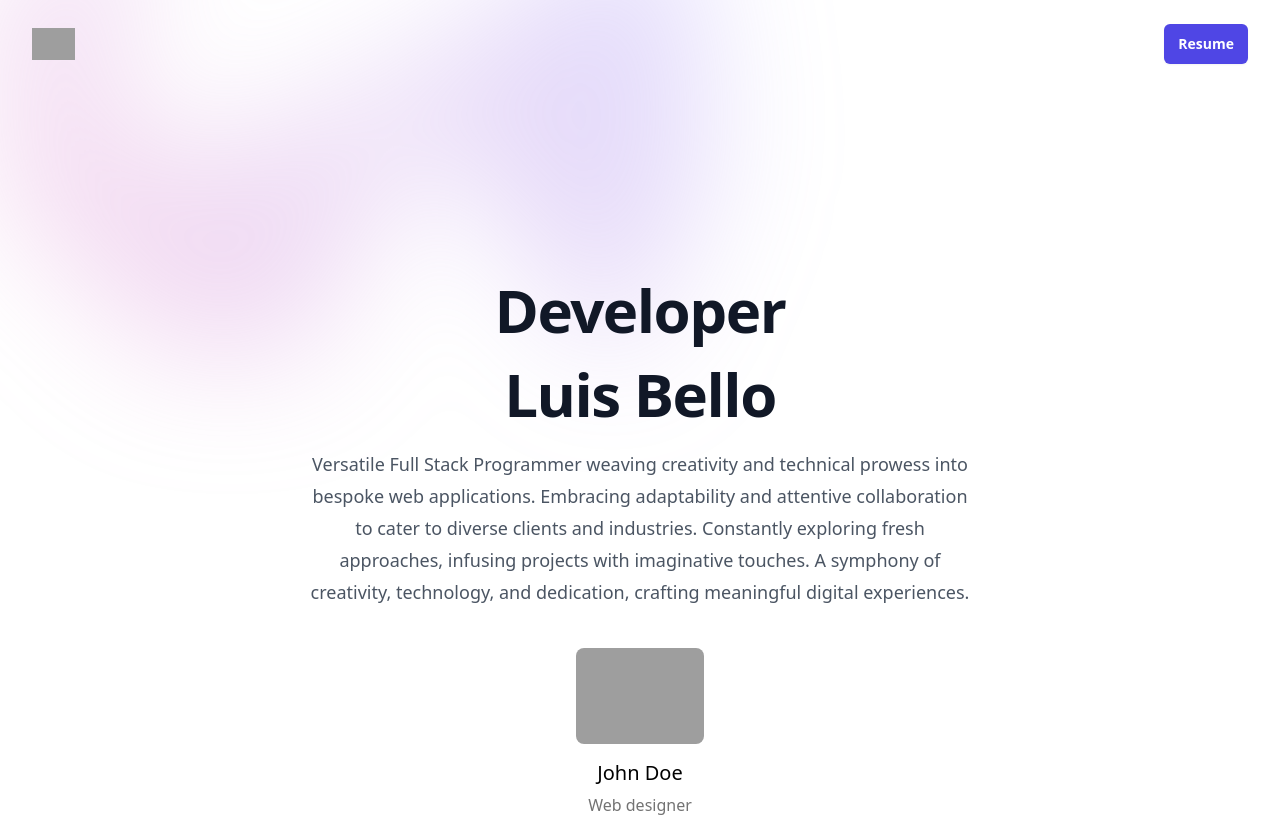
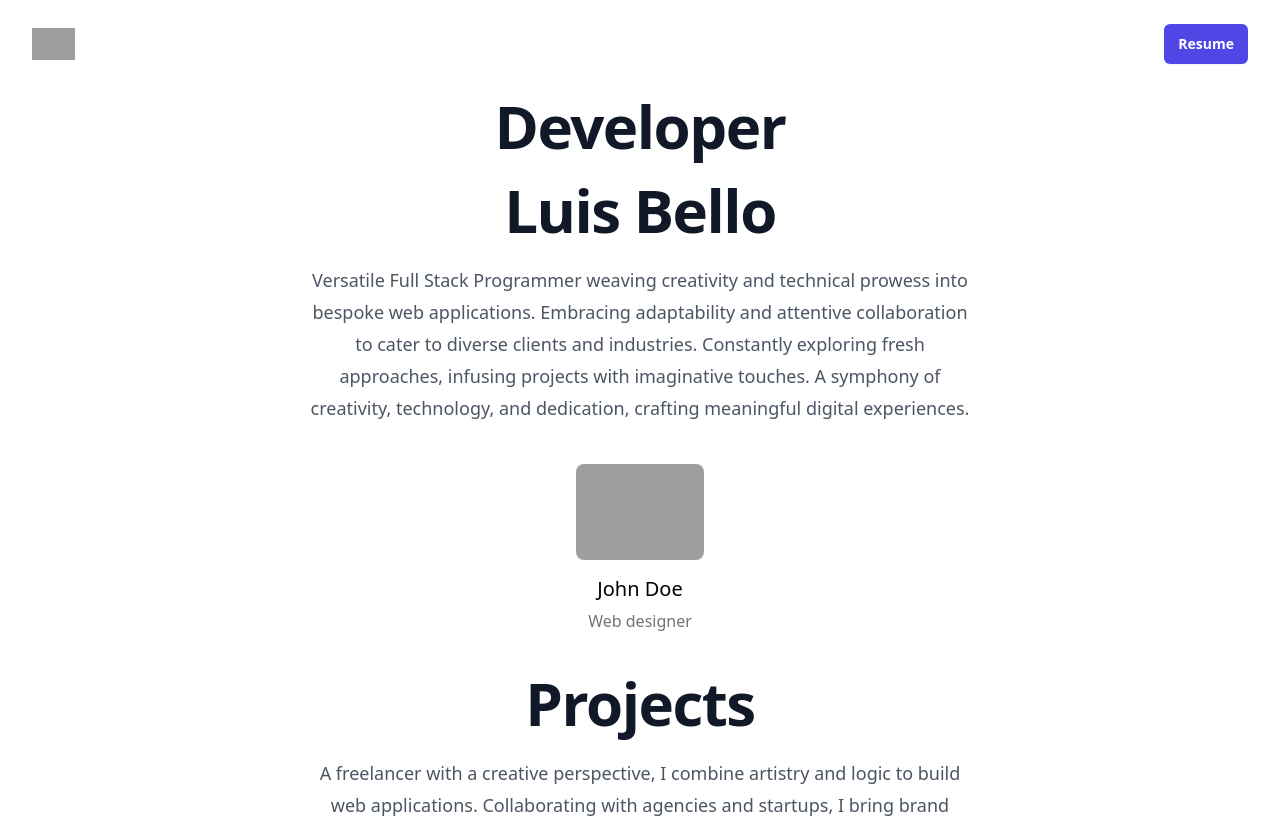
Before and after one commit to luizbello94/Form, a Django app: template form/templates/contact_form.html in a window 1280 px wide. Shown: the top 826 px of the page. Run offline with Django 3.2, Linux system fonts and the light colour scheme; the template is opened without the code that fills it, so the values that code supplies are empty; some libraries are stand-ins or nearby versions; some web fonts are replaced; grey boxes are pictures that could not be loaded.

Commit message:
without color background

```diff
--- a/form/templates/contact_form.html
+++ b/form/templates/contact_form.html
@@ -34,11 +34,8 @@
             </header>
 
             <div class="relative isolate px-6 pt-14 lg:px-8">
-              <div class="absolute inset-x-0 -top-40 -z-10 transform-gpu overflow-hidden blur-3xl sm:-top-80" aria-hidden="true">
-                <div class="relative left-[calc(50%-11rem)] aspect-[1155/678] w-[36.125rem] -translate-x-1/2 rotate-[30deg] bg-gradient-to-tr from-[#ff80b5] to-[#9089fc] opacity-30 sm:left-[calc(50%-30rem)] sm:w-[72.1875rem]" style="clip-path: polygon(74.1% 44.1%, 100% 61.6%, 97.5% 26.9%, 85.5% 0.1%, 80.7% 2%, 72.5% 32.5%, 60.2% 62.4%, 52.4% 68.1%, 47.5% 58.3%, 45.2% 34.5%, 27.5% 76.7%, 0.1% 64.9%, 17.9% 100%, 27.6% 76.8%, 76.1% 97.7%, 74.1% 44.1%)"></div>
-              </div>
 
-              <div class="mx-auto max-w-2xl py-32 sm:py-48 lg:py-56">
+              <div class="mx-auto max-w-2xl py-12 sm:py-10 lg:py-10">
                 <div class="text-center">
                   <h1 class="text-6xl font-bold tracking-tight text-gray-900 ">Developer </h1>
                   <h1 class="text-6xl mt-6 font-bold tracking-tight text-gray-900 ">Luis Bello</h1>
@@ -74,9 +71,7 @@
               </div>
 
 
-              <div class="absolute inset-x-0 top-[calc(100%-13rem)] -z-10 transform-gpu overflow-hidden blur-3xl sm:top-[calc(100%-30rem)]" aria-hidden="true">
-                <div class="relative left-[calc(50%+3rem)] aspect-[1155/678] w-[36.125rem] -translate-x-1/2 bg-gradient-to-tr from-[#ff80b5] to-[#9089fc] opacity-30 sm:left-[calc(50%+36rem)] sm:w-[72.1875rem]" style="clip-path: polygon(74.1% 44.1%, 100% 61.6%, 97.5% 26.9%, 85.5% 0.1%, 80.7% 2%, 72.5% 32.5%, 60.2% 62.4%, 52.4% 68.1%, 47.5% 58.3%, 45.2% 34.5%, 27.5% 76.7%, 0.1% 64.9%, 17.9% 100%, 27.6% 76.8%, 76.1% 97.7%, 74.1% 44.1%)"></div>
-              </div>
+
             </div>
           </div>
 
```
